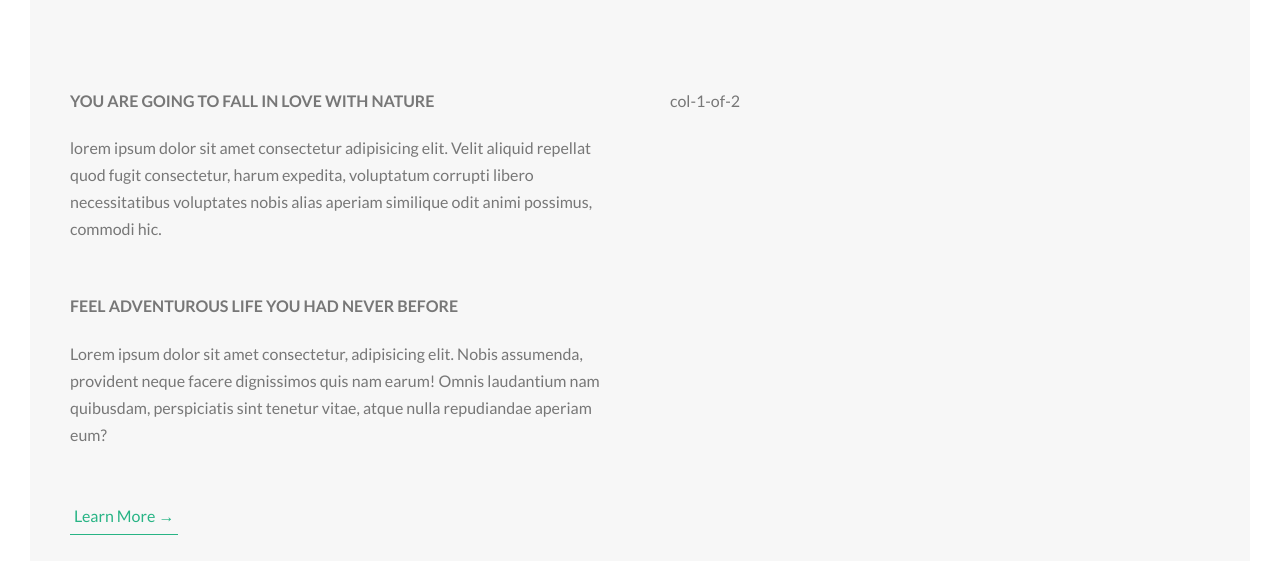
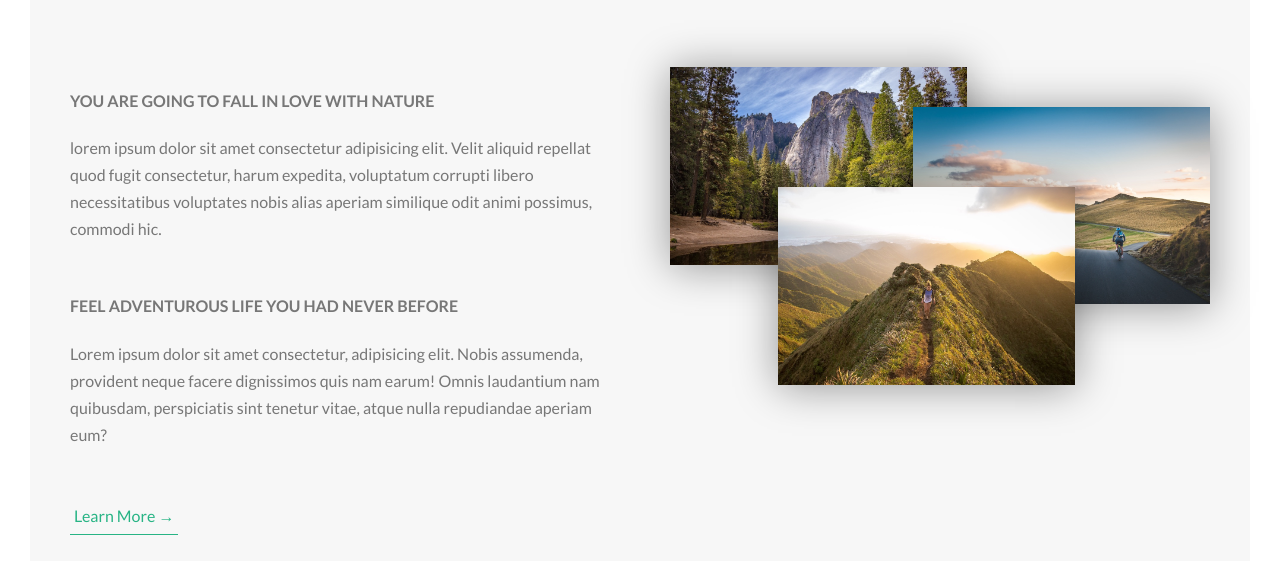
Before and after one commit to anitkumarsingh/advanced-css-natours, a website: page index.html in a window 1280 px wide. Shown: the part 943-1504 px from the top of the page. Drawn offline with Linux system fonts and the light colour scheme.

Commit message:
finished about us section

```diff
--- a/index.html
+++ b/index.html
@@ -32,14 +32,18 @@
 				</div>
 				<div class="row">
 					<div class="col-1-of-2">
-						<h3 class="tertiary-heading u-margin-bottom-small">You are going to fall in love with nature</h3>
+						<h3 class="tertiary-heading u-margin-bottom-small">
+							You are going to fall in love with nature
+						</h3>
 						<p class="paragraph">
 							lorem ipsum dolor sit amet consectetur adipisicing elit. Velit aliquid
 							repellat quod fugit consectetur, harum expedita, voluptatum corrupti libero
 							necessitatibus voluptates nobis alias aperiam similique odit animi possimus,
 							commodi hic.
 						</p>
-						<h3 class="tertiary-heading u-margin-bottom-small">Feel adventurous life you had never before</h3>
+						<h3 class="tertiary-heading u-margin-bottom-small">
+							Feel adventurous life you had never before
+						</h3>
 						<p class="paragraph">
 							Lorem ipsum dolor sit amet consectetur, adipisicing elit. Nobis assumenda,
 							provident neque facere dignissimos quis nam earum! Omnis laudantium nam
@@ -48,7 +52,13 @@
 						</p>
 						<a href="#" class="btn-text">Learn More &rarr;</a>
 					</div>
-					<div class="col-1-of-2">col-1-of-2</div>
+					<div class="col-1-of-2">
+						<div class="composition">
+							<img src="img/nat-1-large.jpg" alt="" class="composition__photo composition__photo--p1" />
+							<img src="img/nat-2-large.jpg" alt=""class="composition__photo composition__photo--p2"/>
+							<img src="img/nat-3-large.jpg" alt="" class="composition__photo composition__photo--p3" />
+						</div>
+					</div>
 				</div>
 			</section>
 		</main>
--- /dev/null
+++ b/scss/components/_composition.scss
@@ -0,0 +1,31 @@
+.composition{
+  position: relative;
+  &__photo{
+    width: 55%;
+    box-shadow: 0 .2rem 40px rgba($color: #000000, $alpha: .4);
+    position: absolute;
+    transition: all .2s;
+    outline-offset: 2rem;
+    &--p1{
+      left: 0px;
+      top:-2rem
+    }
+    &--p2{
+      right: 0px;
+      top:2rem
+    }
+    &--p3{
+      left: 20%;
+      top:10rem
+    }
+    &:hover{
+      outline: 1.5rem solid $primary-dark;
+      transform: scale(1.2);
+      box-shadow: 0 1.2rem 40px rgba($color: #000000, $alpha: .5);
+      z-index: 20;
+    }
+  }
+  &:hover &__photo:not(:hover){
+    transform: scale(0.95);
+  }
+}
--- a/scss/main.scss
+++ b/scss/main.scss
@@ -14,6 +14,7 @@ dark green:#28b485
 @import 'base/utilities';
 
 @import 'components/buttons';
+@import './components/composition';
 @import 'layouts/header';
 @import 'layouts/grid';
 @import 'pages/home';
```
Also changed, not shown: css/style.css.
